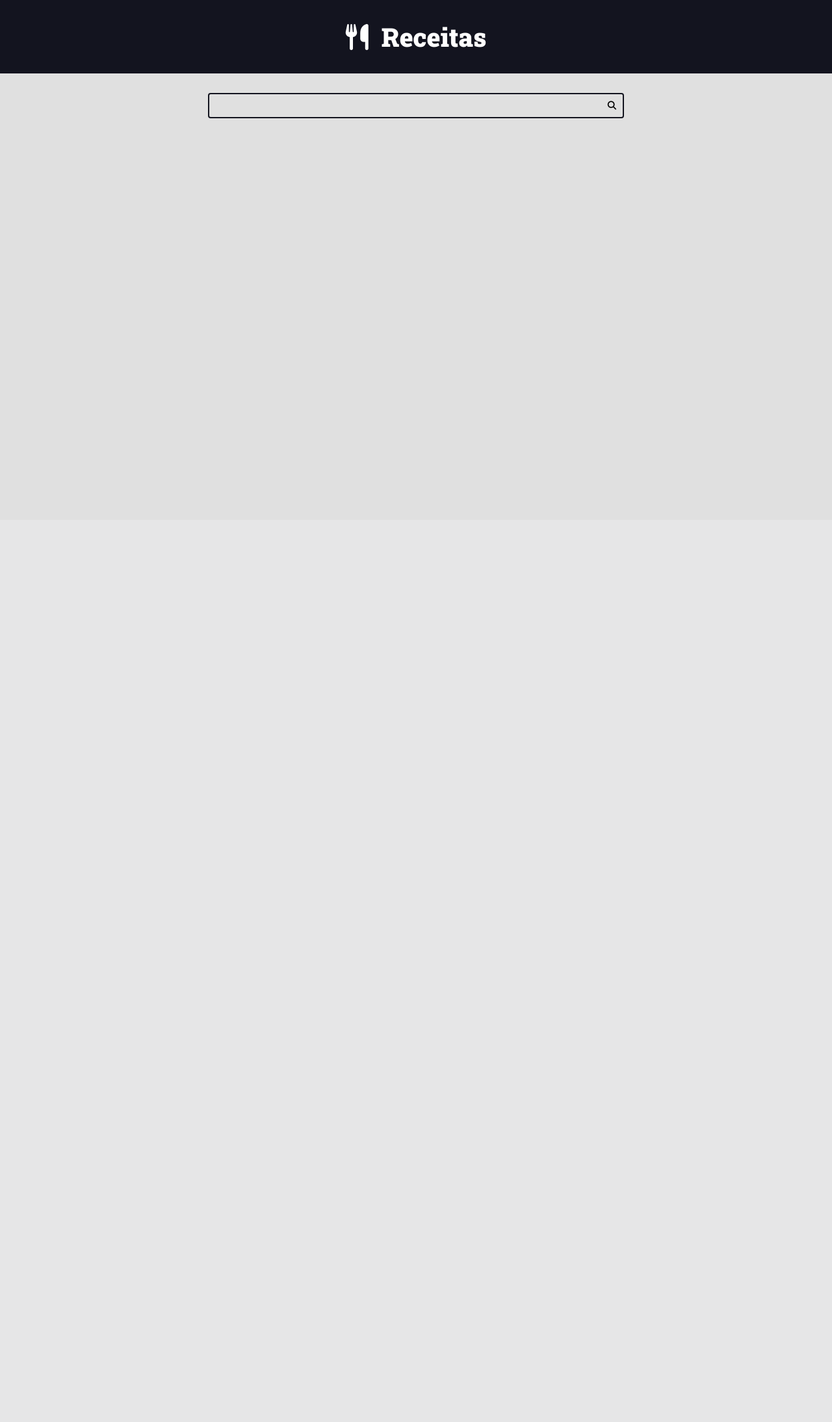
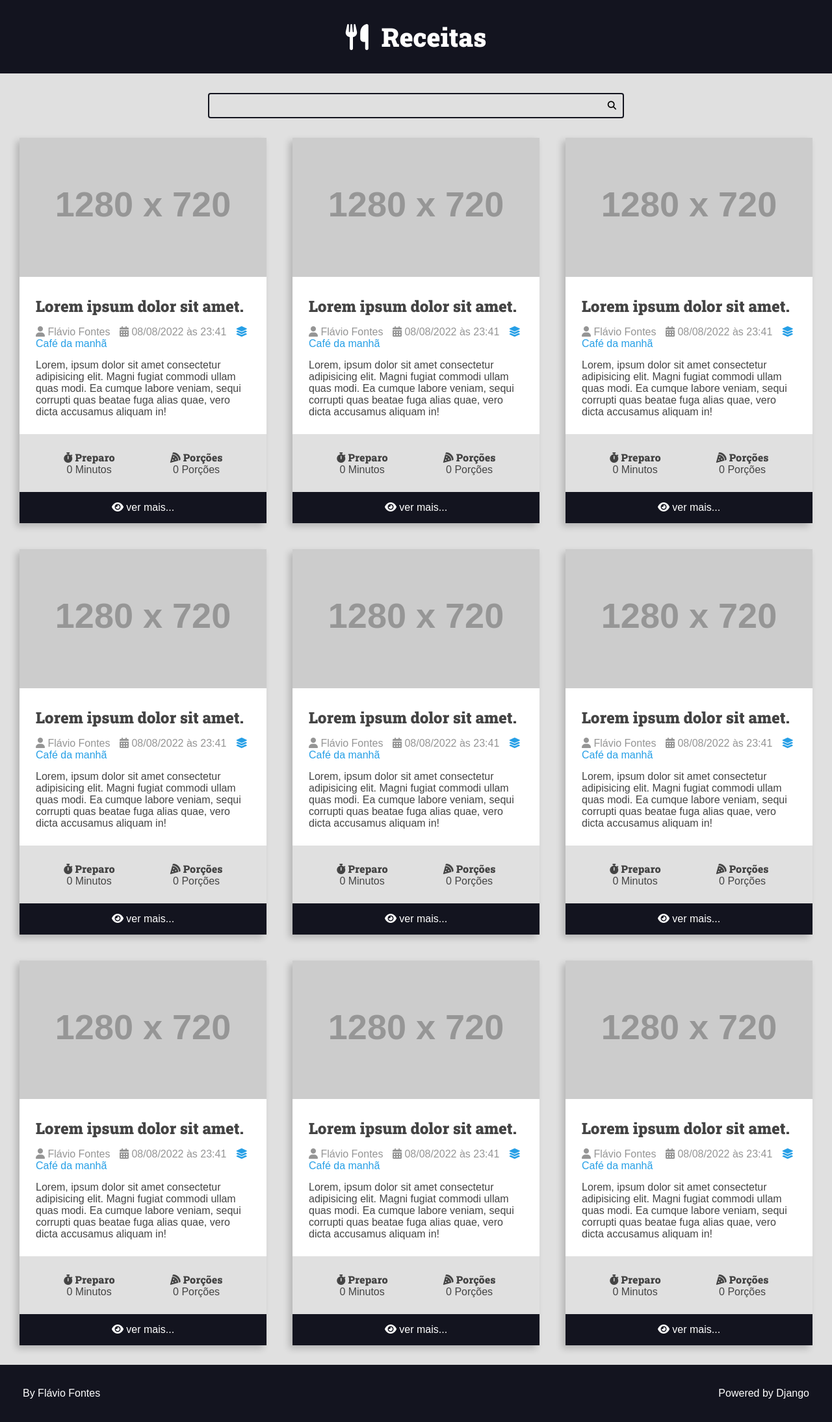
Before and after one commit to flaviofontes29/curso-django-projeto1, a Django app: page / in a window 1280 px wide. Shown: the whole page at 65% size. Before the commit the page ends 182 px from the top, so only its background shows below. Run offline with Django 4.2, Linux system fonts and the light colour scheme; grey boxes labelled with a size stand in for pictures from a placeholder-image service; some libraries are stand-ins or nearby versions.

Commit message:
grid e footer

```diff
--- a/recipes/templates/recipes/pages/home.html
+++ b/recipes/templates/recipes/pages/home.html
@@ -4,5 +4,22 @@
 
   {% include 'recipes/partials/search.html' %}
 
+  <main class="main-content-container">
+    <div class="main-content main-content-list container">
+      {% include 'recipes/partials/recipe.html' %}
+      {% include 'recipes/partials/recipe.html' %}
+      {% include 'recipes/partials/recipe.html' %}
+      {% include 'recipes/partials/recipe.html' %}
+      {% include 'recipes/partials/recipe.html' %}
+      {% include 'recipes/partials/recipe.html' %}
+      {% include 'recipes/partials/recipe.html' %}
+      {% include 'recipes/partials/recipe.html' %}
+      {% include 'recipes/partials/recipe.html' %}
+
+    </div>
+
+
+  </main>
+  {% include 'recipes/partials/footer.html' %}
 </body>
 </html>
--- /dev/null
+++ b/recipes/templates/recipes/partials/footer.html
@@ -0,0 +1,9 @@
+<footer class="main-footer">
+    <div class="developer">
+      <a href="https://www.otaviomiranda.com.br/" target="_blank" rel="noreferrer noopener">By Flávio Fontes</a>
+    </div>
+
+    <div class="powered">
+      <a href="https://www.djangoproject.com/" target="_blank" rel="noreferrer noopener">Powered by Django</a>
+    </div>
+  </footer>
--- a/recipes/templates/recipes/partials/head.html
+++ b/recipes/templates/recipes/partials/head.html
@@ -81,6 +81,7 @@
             font-size: 1.6rem;
             font-family: sans-serif;
             background: #e0e0e0;
+            color: #444;
         }
 
         h1,
@@ -159,6 +160,111 @@
         .search-form:focus-within .search-button {
             color: #269fe6;
         }
+        .main-content{
+            padding-top: 0;
+        }
+        .main-content-list{
+            display: grid;
+            grid-template-columns: repeat(auto-fit, minmax(340px, 1fr));
+            gap: 4rem;
+        }
+        .recipe {
+            background: #fff;
+            box-shadow: -5px 5px 10px rgba(0, 0, 0, .2);
+            transform: scale(1);
+            transition: all 300ms ease-in-out;
+        }
+
+        .recipe img {
+            max-width: 100%;
+        }
+
+        .recipe-list-item {
+            max-width: 50rem;
+        }
+
+        .recipe-list-item:hover {
+            transform: scale(1.02);
+            box-shadow: -8px 8px 18px rgba(0, 0, 0, .25);
+        }
+        .recipe-title-container{
+            padding: 2.5rem;
+            padding-bottom: 1.5rem;
+        }
+        .recipe-author {
+            padding: 0 2.5rem;
+        }
+
+        .recipe-content {
+            padding: 2.5rem;
+            padding-top: 1.5rem;
+        }
+
+        .recipe-author-item {
+            color: #959595;
+            margin-right: 1rem;
+        }
+
+        .recipe-author a {
+            color: #269fe6;
+            transition: all 300ms ease-in-out;
+            text-decoration: none;
+        }
+
+        .recipe-author a:hover {
+            color: #13141f;
+        }
+        .recipe-meta-container {
+            display: flex;
+            flex-flow: row wrap;
+            padding: 2.5rem;
+            background: #e0e0e0;
+        }
+
+        .recipe-meta {
+            display: flex;
+            flex-flow: column nowrap;
+            flex-shrink: 1;
+            flex-grow: 1;
+            text-align: center;
+        }
+
+        .recipe-meta-title {
+            font-size: 1.6rem;
+        }
+
+        .recipe-footer a {
+            background: #13141f;
+            display: block;
+            color: #fff;
+            text-decoration: none;
+            text-align: center;
+            padding: 1.5rem 3rem;
+            transition: all 300ms ease-in-out;
+        }
+
+        .recipe-footer a:hover {
+            filter: brightness(2);
+        }
+        .main-footer {
+            display: flex;
+            align-items: center;
+            justify-content: space-between;
+            background: #13141f;
+            color: #fff;
+            padding: 3.5rem;
+        }
+
+        .main-footer a {
+            color: #fff;
+            text-decoration: none;
+            transition: all 300ms ease-in-out;
+        }
+
+        .main-footer a:hover {
+            filter: brightness(.8);
+        }
+
     </style>
 
 </head>
--- /dev/null
+++ b/recipes/templates/recipes/partials/recipe.html
@@ -0,0 +1,51 @@
+<div class="recipe recipe-list-item">
+    <div class="recipe-cover">
+      <img src="https://dummyimage.com/1280x720/269fe6/" alt="Temporário">
+    </div>
+    <div class="recipe-title-container">
+      <h2 class="recipe-title">Lorem ipsum dolor sit amet.</h2>
+    </div>
+    <div class="recipe-author">
+      <span class="recipe-author-item">
+          <i class="fas fa-user"></i>
+          Flávio Fontes
+      </span>
+      <span class="recipe-author-item">
+          <i class="fas fa-calendar-alt"></i>
+          08/08/2022 às 23:41
+      </span>
+      <span class="recipe-author-item">
+          <a href="/recipes/category/cafe-da-manha/">
+              <i class="fas fa-layer-group"></i>
+              <span>Café da manhã</span>
+          </a>
+      </span>
+  </div>
+
+  <div class="recipe-content">
+      <p>Lorem, ipsum dolor sit amet consectetur adipisicing elit. Magni fugiat commodi ullam quas modi.
+          Ea cumque labore veniam, sequi corrupti quas beatae fuga alias quae, vero dicta accusamus
+          aliquam in!</p>
+  </div>
+  <div class="recipe-meta-container">
+    <div class="recipe-meta recipe-preparation">
+        <h3 class="recipe-meta-title"><i class="fas fa-stopwatch"></i> Preparo</h3>
+        <div class="recipe-meta-text">
+            0 Minutos
+        </div>
+    </div>
+    <div class="recipe-meta recipe-servings">
+        <h3 class="recipe-meta-title"><i class="fas fa-pizza-slice"></i> Porções</h3>
+        <div class="recipe-meta-text">
+            0 Porções
+        </div>
+    </div>
+</div>
+
+<footer class="recipe-footer">
+    <a class="recipe-read-more button button-dark button-full-width" href="/recipes/3/">
+        <i class="fas fa-eye"></i>
+        <span>ver mais...</span>
+    </a>
+</footer>
+</div>
```
